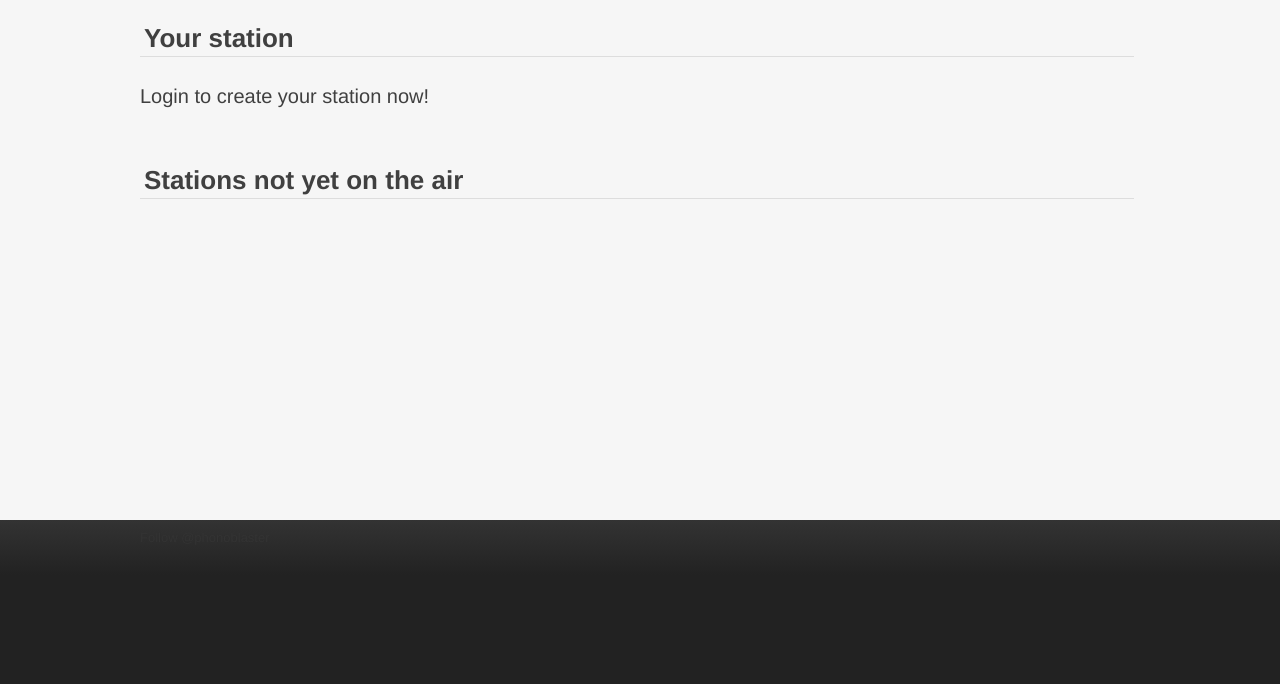
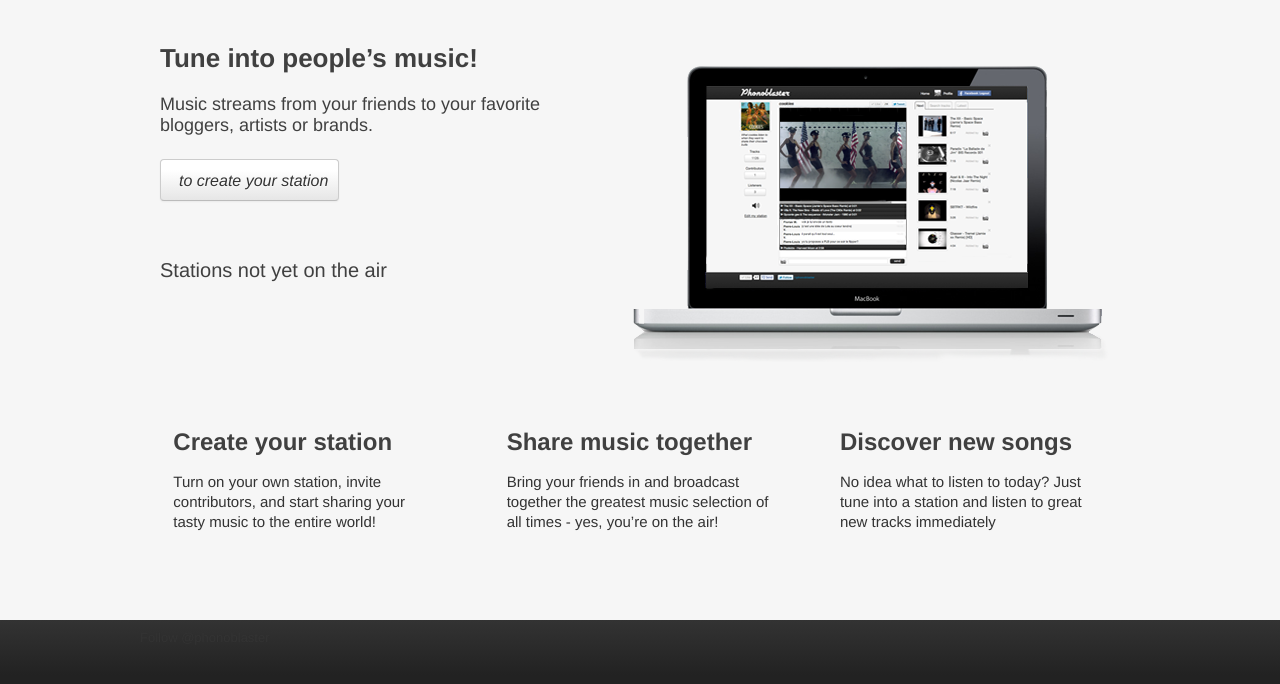
Before and after one commit to detcherry/phonoblaster, a Python web app: template templates/home.html in a window 1280 px wide. Shown: the part 54-738 px from the top of the page. Run offline with Jinja, Linux system fonts and the light colour scheme; the template is opened without the code that fills it, so the values that code supplies are empty; some libraries are stand-ins or nearby versions.

Commit message:
Beginning of the new welcome page for unlogged users

```diff
--- a/static/css/home.css
+++ b/static/css/home.css
@@ -1,3 +1,125 @@
+/*---------- WELCOME PAGE -------------- */
+
+#welcome-top-left{
+	padding:20px;
+	padding-bottom:0px;
+	width:410px;
+	height:400px;
+}
+
+#welcome-top-left h2{
+	margin-top:20px;
+	margin-bottom:10px;
+	width:100%;
+	font-size:26px;
+	font-weight:bold;
+	height:36px;
+	line-height:36px;
+	color: #404040;
+}
+
+#welcome-top-left p.description{
+	width:100%;
+	padding-top:8px;
+	padding-bottom:8px;
+	font-size:18px;
+	line-height:21px;
+	color: #404040;
+}
+
+#welcome-action{
+	margin-top:15px;
+	padding:10px;
+	cursor:default;
+	display:block;
+	background-color: #e6e6e6;
+	background-repeat: no-repeat;
+	background-image: -webkit-gradient(linear, 0 0, 0 100%, from(#ffffff), color-stop(25%, #ffffff), to(#e6e6e6));
+	background-image: -webkit-linear-gradient(#ffffff, #ffffff 25%, #e6e6e6);
+	background-image: -moz-linear-gradient(top, #ffffff, #ffffff 25%, #e6e6e6);
+	background-image: -ms-linear-gradient(#ffffff, #ffffff 25%, #e6e6e6);
+	background-image: -o-linear-gradient(#ffffff, #ffffff 25%, #e6e6e6);
+	background-image: linear-gradient(#ffffff, #ffffff 25%, #e6e6e6);
+	filter: progid:DXImageTransform.Microsoft.gradient(startColorstr='#ffffff', endColorstr='#e6e6e6', GradientType=0);
+	text-shadow: 0 1px 1px rgba(255, 255, 255, 0.75);
+	color: #333;
+	font-size: 13px;
+	line-height: normal;
+	border: 1px solid #ccc;
+	border-bottom-color: #bbb;
+	-webkit-border-radius: 4px;
+	-moz-border-radius: 4px;
+	border-radius: 4px;
+	-webkit-box-shadow: inset 0 1px 0 rgba(255, 255, 255, 0.2), 0 1px 2px rgba(0, 0, 0, 0.05);
+	-moz-box-shadow: inset 0 1px 0 rgba(255, 255, 255, 0.2), 0 1px 2px rgba(0, 0, 0, 0.05);
+	box-shadow: inset 0 1px 0 rgba(255, 255, 255, 0.2), 0 1px 2px rgba(0, 0, 0, 0.05);
+	-webkit-transition: 0.1s linear all;
+	-moz-transition: 0.1s linear all;
+	-ms-transition: 0.1s linear all;
+	-o-transition: 0.1s linear all;
+	transition: 0.1s linear all;
+}
+
+#welcome-top-left #create{
+	margin-left:8px;
+	padding-top:2px;
+	font-size:16px;
+	font-style:italic;
+}
+
+#welcome-station-listing{
+	margin-top:60px;
+	width:90%;
+	height:140px;
+	overflow:hidden;
+}
+
+#welcome-station-listing h3{
+	margin-bottom:8px;
+	width:100%;
+}
+
+.welcome-station-item{
+	padding:4px;
+	height:48px;
+	width:48px;
+}
+
+.welcome-station-item img{
+	height:40px;
+	width:40px;
+}
+
+#welcome-top-right{
+	padding:20px;
+	padding-top:40px;
+	padding-bottom:0px;
+	width:510px;
+	height:380px;
+}
+
+.welcome-bottom{
+	width:33.33%;
+	height:180px;
+}
+
+.welcome-bottom h4{
+	padding-top:8px;
+	padding-bottom:16px;
+	width:80%;
+	padding-left:10%;
+	font-size:24px;
+	font-weight:bold;
+	color: #404040;
+}
+
+.welcome-bottom p{
+	width:80%;
+	padding-left:10%;
+	font-size:15px;
+	line-height:20px;
+}
+
 /* ---------- STATION LISTING ---------- */
 
 .station-listing{
--- a/templates/home.html
+++ b/templates/home.html
@@ -1,10 +1,11 @@
 {% extends "base.html" %}
 
 {% block main %}
+	{% if current_user %}
+	<!-- User is logged in-->
 		<div class="station-listing">
 			<h2>Your station</h2>
 			<div id="your-station">
-	    {% if current_user %}
 				{% if current_user_station %}
 					<a href="/{{ current_user_station.identifier }}" class="img">
 						<img src="/picture/view/{{ current_user_station.thumbnail.key }}"/>
@@ -14,12 +15,6 @@
 				{% else %}
 					<h3>You don't have any station yet</h3>
 					<a href="/station/create" class="button">Create your radio station now!</a>
-			{% endif %}
-		{% else %}
-			<h3>Login to create your station now!</h3>
-			<div id="facebook">
-				<fb:login-button autologoutlink="true" scope="email"></fb:login-button>
-			</div>
 				{% endif %}
 			</div>
 		</div>
@@ -66,4 +61,47 @@
 				</div>
 			</div>
 		{% endif %}
+	{% else %}
+	<!-- User is not logged in-->
+	<div id="welcome-top-left">
+		<h2>Tune into people’s music!</h2>
+		<p class="description">Music streams from your friends to your favorite bloggers, artists or brands.</p>
+		<div id="welcome-action" class="button">
+			<p id="facebook"><fb:login-button autologoutlink="true" scope="email"></fb:login-button></p>
+			<p id="create">to create your station</p>
+		</div>
+		<div id="welcome-station-listing">
+			{% if active_stations %}
+				<h3>Stations on the air</h3>
+				{% for station in active_stations %}
+					<div class="welcome-station-item">
+						<a href="/{{ station.identifier }}" class="img"><img src="/picture/view/{{ station.thumbnail.key }}"></a>
+					</div>
+				{% endfor %}
+			{% else %}
+				<h3>Stations not yet on the air</h3>
+				{% for station in non_active_stations %}
+					<div class="welcome-station-item">
+						<a href="/{{ station.identifier }}" class="img"><img src="/picture/view/{{ station.thumbnail.key }}"></a>
+					</div>
+				{% endfor %}
+			{% endif %}
+		</div>
+	</div>
+	<div id="welcome-top-right">
+		<img src="/static/images/welcome-page-mac.png"/>
+	</div>
+	<div class="welcome-bottom">
+		<h4>Create your station</h4>
+		<p>Turn on your own station, invite contributors, and start sharing your tasty music to the entire world!</p>
+	</div>
+	<div class="welcome-bottom">
+		<h4>Share music together</h4>
+		<p>Bring your friends in and broadcast together the greatest music selection of all times -	yes, you’re on the air!</p>
+	</div>
+	<div class="welcome-bottom">
+		<h4>Discover new songs</h4>
+		<p>No idea what to listen to today? Just tune into a station and listen to great new tracks immediately</p>
+	</div>
+	{% endif %}
 {% endblock %}
```
Also changed, not shown: controllers/home.py (+16 -5 lines), static/images/welcome-page-mac.png (added). Lines whose indentation alone changed are shown as unchanged.
